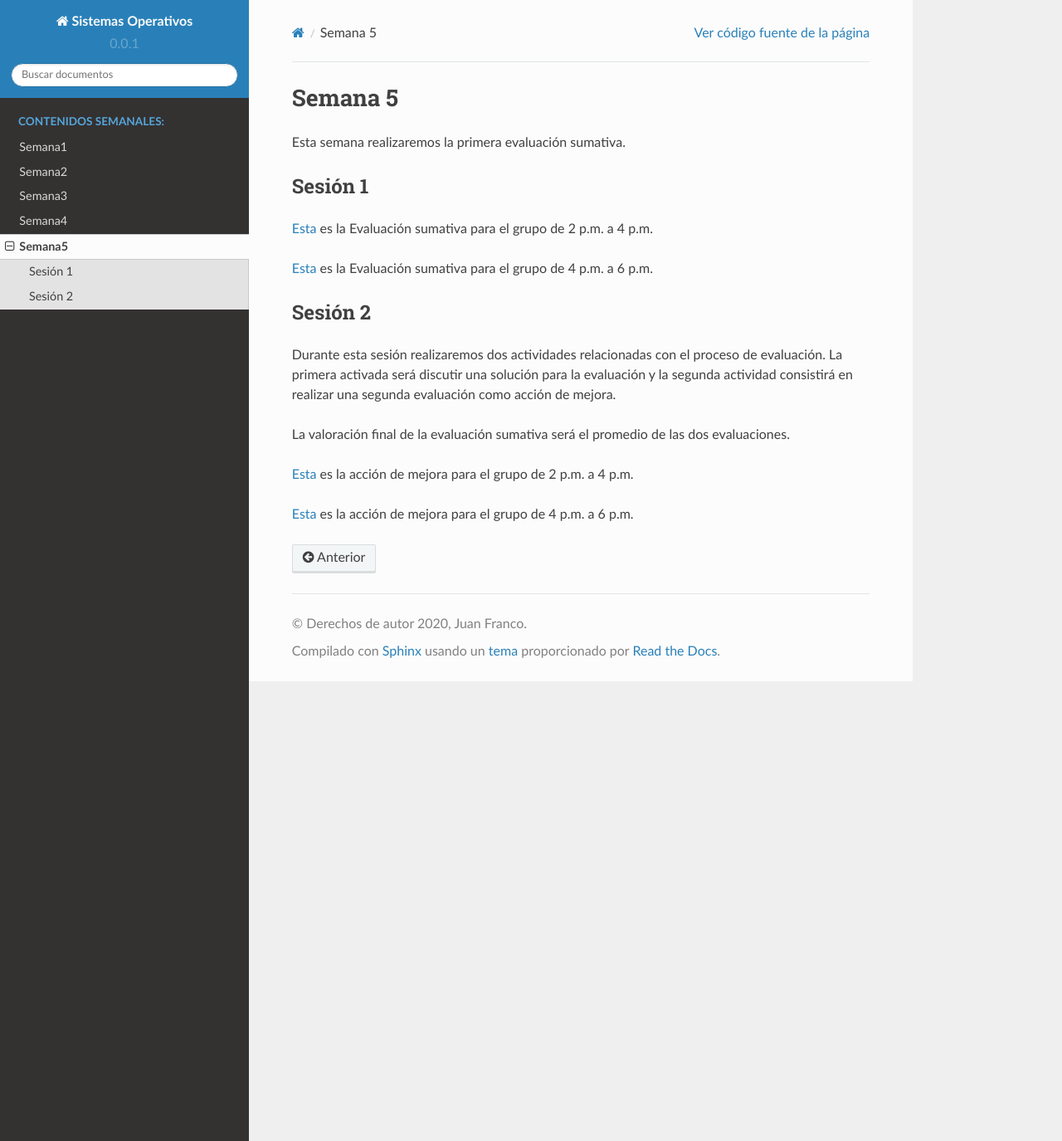
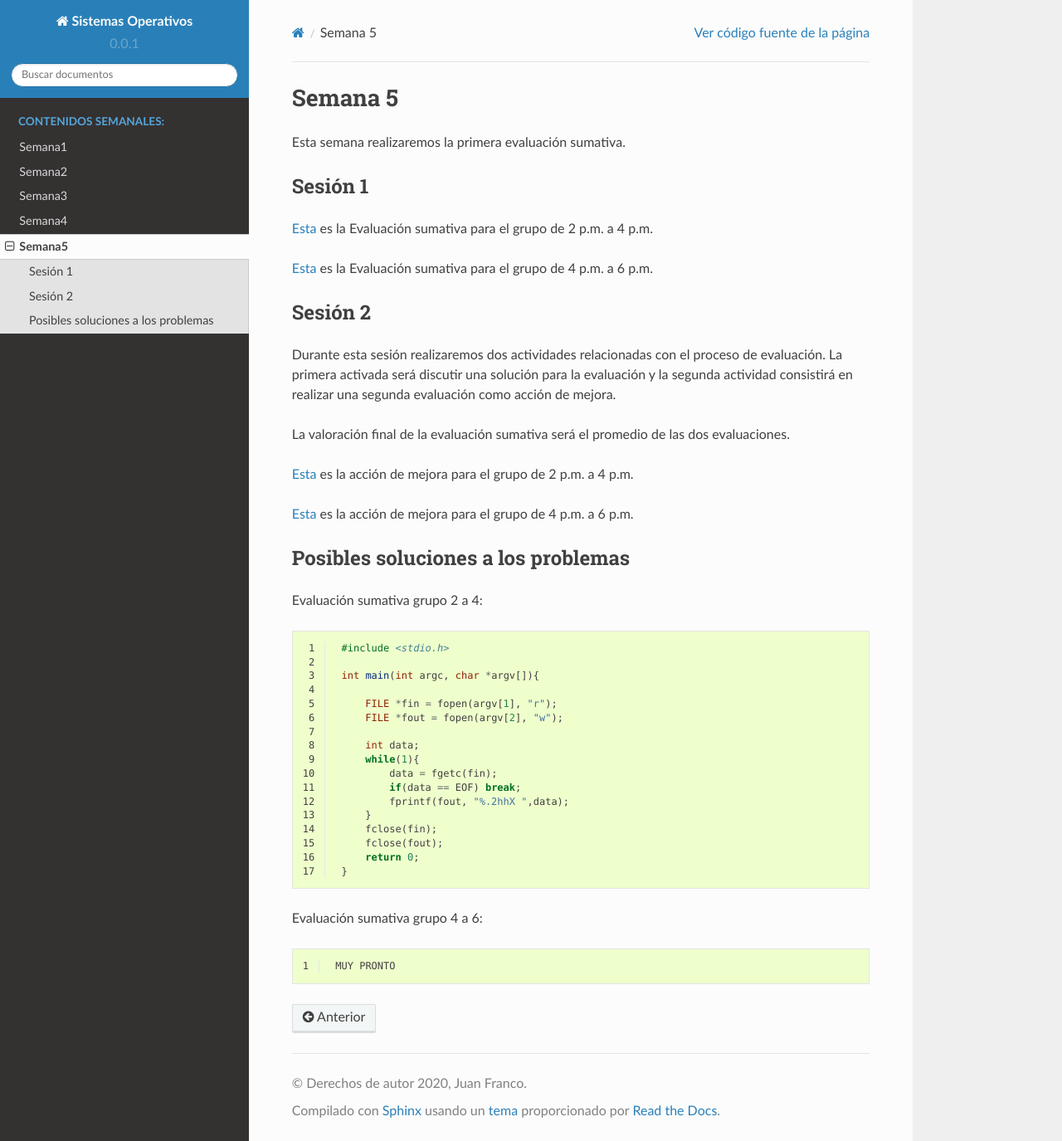
Before and after one commit to juanferfranco/sistemasoperativos, a Sphinx documentation site: the page built from docs/_semana5/semana5.rst, in a window 1280 px wide and 1375 px high. Shown: the whole window at 83% size. Built offline with Sphinx 7.4.7 and the Read the Docs theme 2.0.0, drawn with Linux system fonts in a browser that asks for light colours.

Commit message:
update week5

```diff
--- a/docs/_semana5/semana5.rst
+++ b/docs/_semana5/semana5.rst
@@ -27,3 +27,36 @@ es la acción de mejora para el grupo de 2 p.m. a 4 p.m.
 
 `Esta <https://docs.google.com/document/d/112L39bDATrBDUCcPD7G6dSqfR_7JsbVpmiKt1LeqmRk/edit?usp=sharing>`__
 es la acción de mejora para el grupo de 4 p.m. a 6 p.m.
+
+Posibles soluciones a los problemas
+-------------------------------------
+
+Evaluación sumativa grupo 2 a 4:
+
+.. code-block:: c
+   :linenos:
+
+    #include <stdio.h>
+
+    int main(int argc, char *argv[]){
+
+        FILE *fin = fopen(argv[1], "r");
+        FILE *fout = fopen(argv[2], "w");
+
+        int data;
+        while(1){
+            data = fgetc(fin);
+            if(data == EOF) break;
+            fprintf(fout, "%.2hhX ",data);
+        }
+        fclose(fin);
+        fclose(fout);
+        return 0;
+    }
+
+Evaluación sumativa grupo 4 a 6:
+
+.. code-block:: c
+   :linenos:
+
+    MUY PRONTO
```
